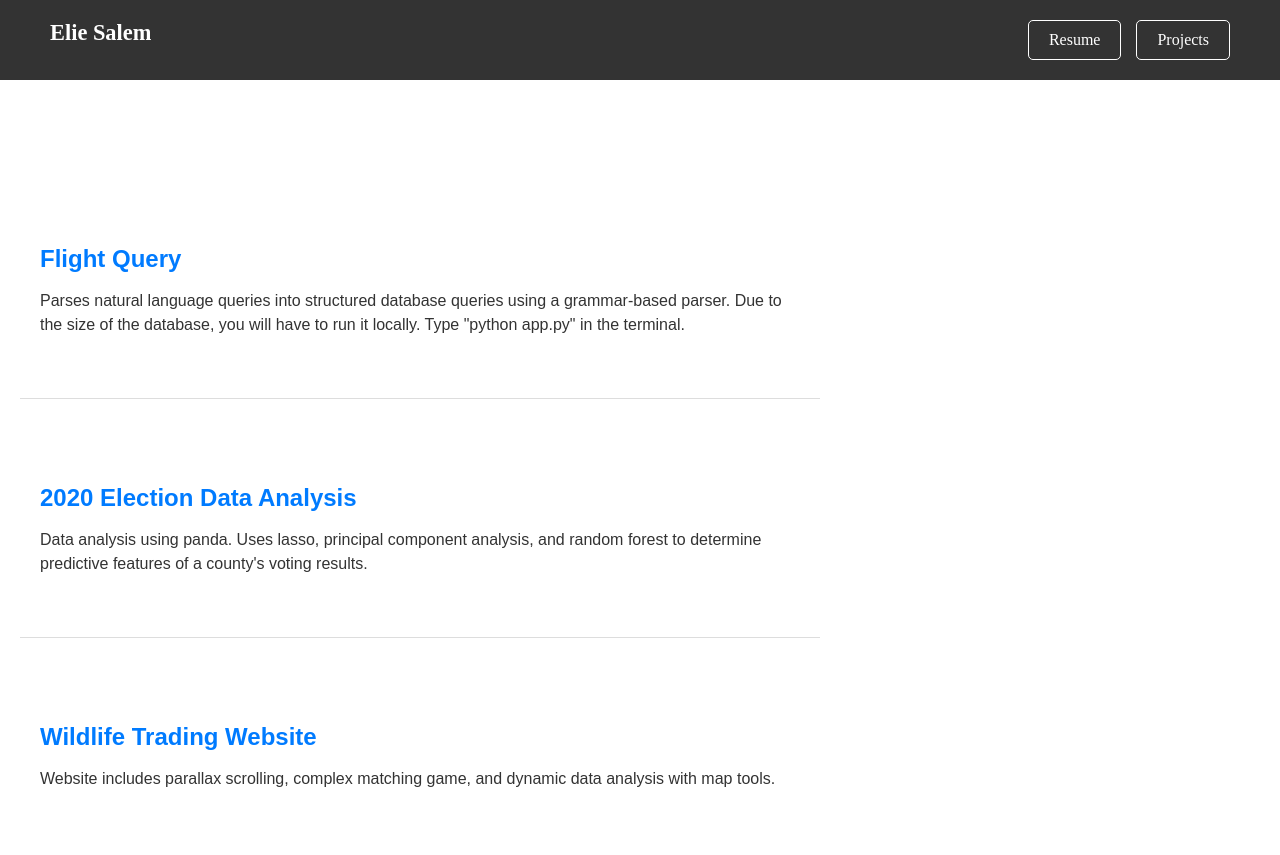
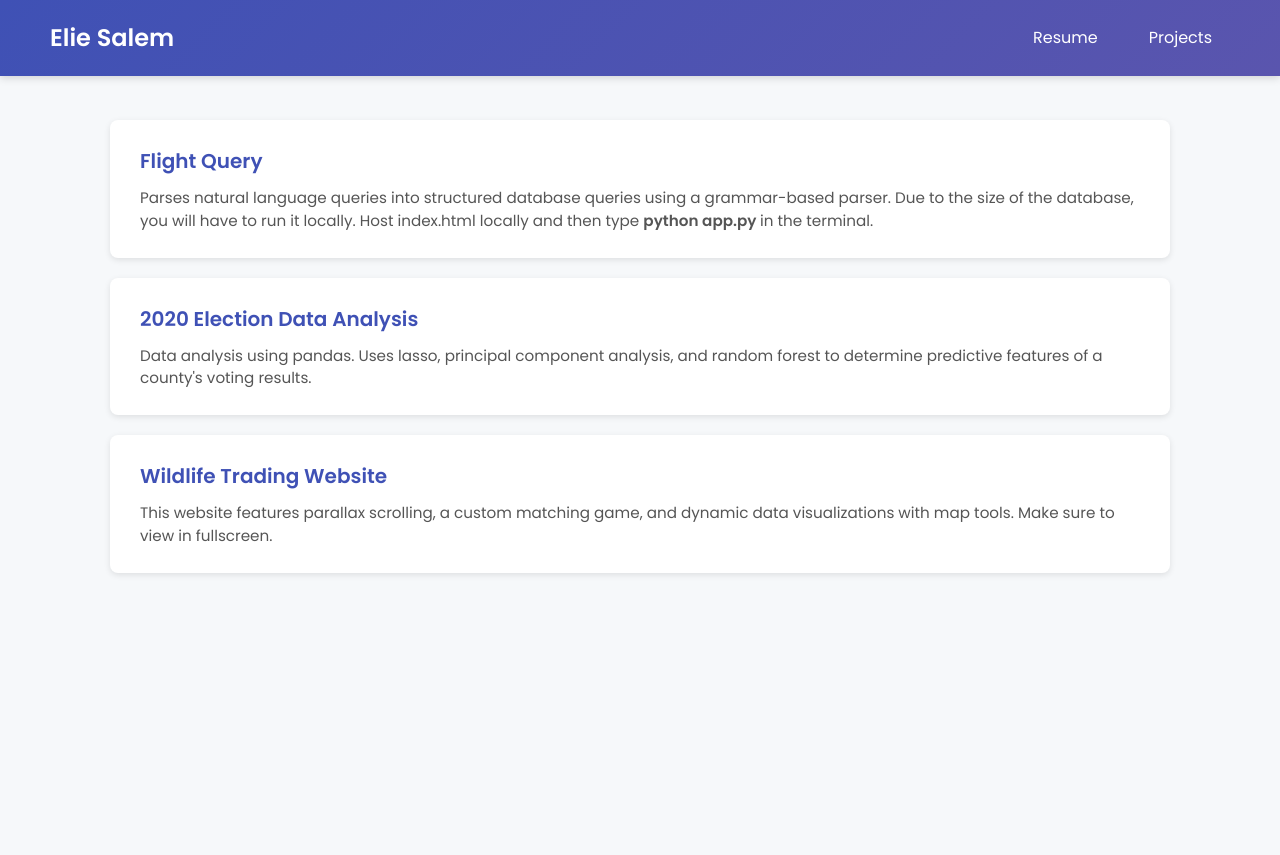
Before and after one commit to eliesalem/eliesalem.github.io, a plain HTML site: page projects.html in a window 1280 px wide. After the commit the page ends 800 px from the top, so only its background shows below. Drawn offline with Linux system fonts and the light colour scheme.

Commit message:
minor changes

```diff
--- a/projects.html
+++ b/projects.html
@@ -1,112 +1,134 @@
 <!DOCTYPE html>
 <html lang="en">
 <head>
-    <meta charset="UTF-8">
-    <meta name="viewport" content="width=device-width, initial-scale=1.0">
-    <title>Projects</title>
+    <meta charset="UTF-8" />
+    <meta name="viewport" content="width=device-width, initial-scale=1.0"/>
+    <title>My Projects</title>
+    <!-- Google Fonts Import -->
+    <link rel="preconnect" href="https://fonts.googleapis.com" />
+    <link rel="preconnect" href="https://fonts.gstatic.com" crossorigin />
+    <link
+            href="https://fonts.googleapis.com/css2?family=Poppins:wght@300;400;600&display=swap"
+            rel="stylesheet"
+    />
     <style>
-        /* General body and layout setup */
-        body {
-            font-family: 'EB Garamond', serif;
+        /* RESET */
+        * {
             margin: 0;
             padding: 0;
             box-sizing: border-box;
-            background-color: #ffffff;
-            color: #333;
         }
 
-        /* Header */
+        /* BODY */
+        body {
+            font-family: "Poppins", sans-serif;
+            background-color: #f6f8fa;
+            color: #333;
+            line-height: 1.6;
+        }
+
+        /* HEADER */
         .header {
+            position: fixed;
+            top: 0;
+            width: 100%;
             display: flex;
             justify-content: space-between;
-            text-align: left;
-            padding: 20px 50px;
-            background-color: #333;
-            color: white;
+            align-items: center;
+            padding: 15px 50px;
+            background: linear-gradient(135deg, #3f51b5, #5a55ae);
+            box-shadow: 0 2px 8px rgba(0, 0, 0, 0.15);
+            z-index: 999;
         }
 
-        .header a {
-            text-decoration: none; /* Remove default link underline */
-            color: white; /* Ensure the link is white like the text */
+        /* LOGO / NAME */
+        .header .logo {
+            color: #fff;
+            font-weight: 600;
+            font-size: 1.5rem;
+            text-decoration: none;
+            cursor: pointer;
         }
 
-        .header h2 {
-            margin: 0;
-            font-size: 1.4em;
-            cursor: pointer; /* Make it appear clickable */
-            text-decoration: underline; /* Keep underline style for visibility */
-        }
-
+        /* NAVIGATION */
         .nav-buttons {
             display: flex;
             gap: 15px;
         }
-
         .nav-buttons a {
-            color: white;
+            color: #fff;
             text-decoration: none;
-            padding: 10px 20px;
-            border: 1px solid white;
+            font-weight: 400;
+            padding: 8px 16px;
+            border: 2px solid transparent;
             border-radius: 5px;
-            transition: background-color 0.3s ease-in-out;
+            transition: background-color 0.3s, color 0.3s, border-color 0.3s;
+        }
+        .nav-buttons a:hover {
+            border-color: #fff;
+            background-color: rgba(255, 255, 255, 0.15);
         }
 
-        .nav-buttons a:hover {
-            background-color: #555;
+        /* MAIN CONTAINER */
+        .container {
+            max-width: 1100px;
+            margin: 100px auto 50px; /* top margin to offset fixed header */
+            padding: 20px;
         }
 
-        /* Main content (central column) */
-        .container {
-            width: 100%;
-            max-width: 800px;
-            padding: 20px;
-            margin-top: 80px; /* Adjust to create space for the header */
+        /* SECTION (PROJECT CARDS) */
+        .section {
+            background-color: #fff;
+            border-radius: 8px;
+            box-shadow: 0 2px 6px rgba(0, 0, 0, 0.1);
+            padding: 25px 30px;
+            margin-bottom: 20px;
+            transition: transform 0.3s ease, box-shadow 0.3s ease;
+            cursor: pointer; /* Indicate card is clickable */
+        }
+        .section:hover {
+            transform: translateY(-3px);
+            box-shadow: 0 8px 20px rgba(0, 0, 0, 0.15);
         }
 
-        .section {
-            padding: 45px 20px;
-            border-bottom: 1px solid #ddd;
-            margin-bottom: 20px;
-            font-family: Arial, sans-serif;
-            box-sizing: border-box;
-            background-color: #fff;
+        /* SECTION HEADING */
+        .section h2 {
+            font-size: 1.25rem;
+            color: #3f51b5;
+            margin-bottom: 10px;
         }
 
-        .section:last-child {
-            border-bottom: none;
+        /* SECTION PARAGRAPH */
+        .section p {
+            font-size: 0.95rem;
+            color: #555;
+            line-height: 1.5;
         }
 
-        h2 {
-            margin-bottom: 15px;
-            cursor: pointer;
-            color: #007BFF;
-            font-size: 24px;
-        }
-
-        h2:hover {
-            text-decoration: underline;
-        }
-        .header h3 {
-            margin: 0;
-            font-size: 1.4em;
-            cursor: pointer; /* Make it appear clickable */
-            color: white;
-        }
-
-
-        p {
-            font-size: 16px;
-            line-height: 1.5;
-            color: #333;
+        /* Make sure text doesn't get too large on small devices */
+        @media (max-width: 600px) {
+            .header {
+                padding: 10px 20px;
+            }
+            .header .logo {
+                font-size: 1.2rem;
+            }
+            .nav-buttons a {
+                padding: 6px 12px;
+            }
+            .section h2 {
+                font-size: 1.1rem;
+            }
+            .section p {
+                font-size: 0.9rem;
+            }
         }
     </style>
 </head>
 <body>
 <!-- Header with navigation -->
 <div class="header">
-    <a href="index.html">
-        <h3> Elie Salem </h3>
-    </a>
+    <a class="logo" href="index.html">Elie Salem</a>
     <div class="nav-buttons">
         <a href="resume.html">Resume</a>
         <a href="projects.html">Projects</a>
@@ -114,26 +136,43 @@
 </div>
 
 <div class="container">
-    <!-- Project Sections -->
-    <div class="section">
-        <div class="content">
-            <h2 onclick="window.location.href='https://github.com/eliesalem/flight-query-app'">Flight Query</h2>
-            <p>Parses natural language queries into structured database queries using a grammar-based parser. Due to the size of the database, you will have to run it locally. Type "python app.py" in the terminal.</p>
-        </div>
+    <!-- Project 1 -->
+    <div
+            class="section"
+            onclick="window.location.href='https://github.com/eliesalem/flight-query-app'"
+    >
+        <h2>Flight Query</h2>
+        <p>
+            Parses natural language queries into structured database queries using a
+            grammar-based parser. Due to the size of the database, you will have to
+            run it locally. Host index.html locally and then type <strong>python app.py
+            </strong> in the terminal.
+        </p>
     </div>
 
-    <div class="section">
-        <div class="content">
-            <h2 onclick="window.location.href='cs109a_project_milestone_5/project.html'">2020 Election Data Analysis</h2>
-            <p>Data analysis using panda. Uses lasso, principal component analysis, and random forest to determine predictive features of a county's voting results.</p>
-        </div>
+    <!-- Project 2 -->
+    <div
+            class="section"
+            onclick="window.location.href='cs109a_project_milestone_5/project.html'"
+    >
+        <h2>2020 Election Data Analysis</h2>
+        <p>
+            Data analysis using pandas. Uses lasso, principal component analysis,
+            and random forest to determine predictive features of a county's voting
+            results.
+        </p>
     </div>
 
-    <div class="section">
-        <div class="content">
-            <h2 onclick="window.location.href='https://eliesalem.github.io/'">Wildlife Trading Website</h2>
-            <p>Website includes parallax scrolling, complex matching game, and dynamic data analysis with map tools.</p>
-        </div>
+    <!-- Project 3 -->
+    <div
+            class="section"
+            onclick="window.location.href='https://eliesalem.github.io/'"
+    >
+        <h2>Wildlife Trading Website</h2>
+        <p>
+            This website features parallax scrolling, a custom matching game, and
+            dynamic data visualizations with map tools. Make sure to view in fullscreen.
+        </p>
     </div>
 </div>
 </body>
```
Also changed, not shown: index.html (+158 -100 lines), resume.html (+131 -5 lines), 2 other files.
